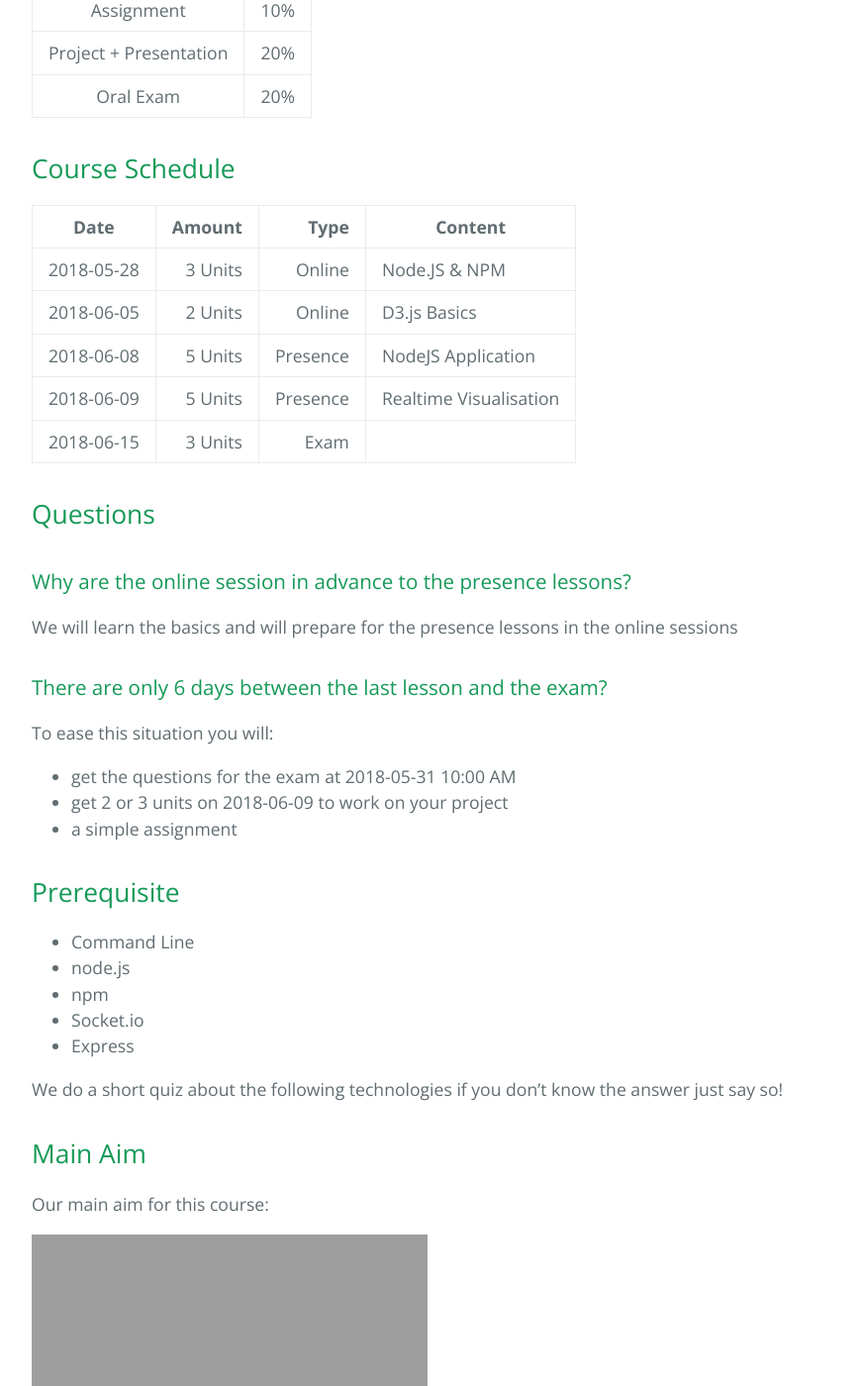
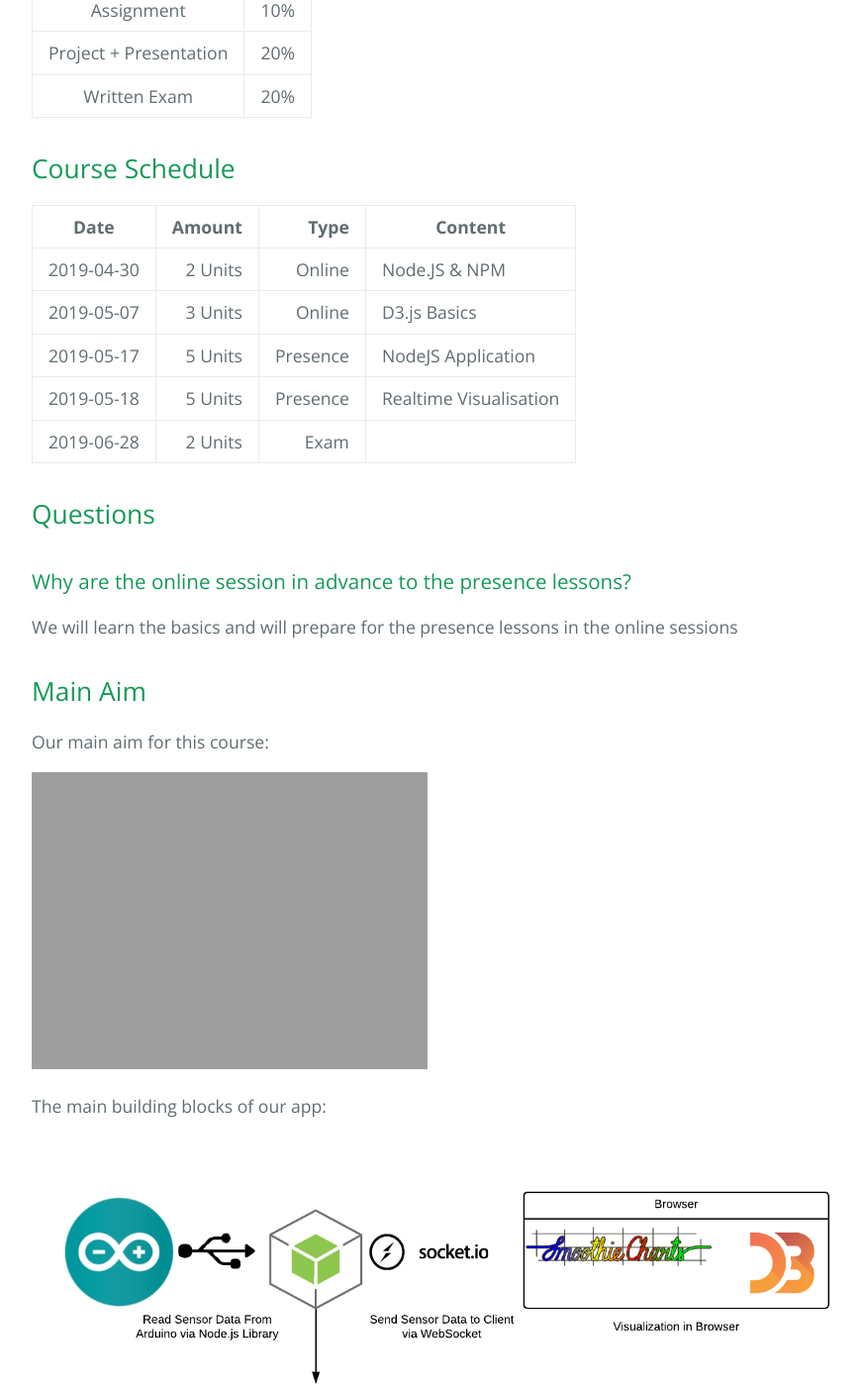
Before and after one commit to chrisgradl/FSDT3, a Jekyll site: the page built from _posts/2018-04-28-organisation.markdown, in a window 1280 px wide and 1400 px high, scrolled down 924 px. Shown: the whole window at 99% size, without its empty margins (192-1062 px from the left). Built offline with Jekyll 4.4.1, drawn with Linux system fonts in a browser that asks for light colours; some of the changed text lies outside the part shown.

Commit message:
updated Dates to match course

```diff
--- a/_config.yml
+++ b/_config.yml
@@ -3,7 +3,7 @@ title:        ASEN Part 2
 tagline:      Angewandte Sensorik und Elektronik
 baseurl:      "/fsdt3"
 paginate:     1
-future:       true
+future:       false
 
 # About/contact
 author:
--- a/_posts/2017-05-23-einheit1.markdown
+++ b/_posts/2017-05-23-einheit1.markdown
@@ -1,7 +1,7 @@
 ---
 layout: default
 title: Online Session 1
-date: 2018-05-28 09:00:00
+date: 2019-04-28 09:00:00
 categories: 'main'
 ---
 
--- a/_posts/2017-05-24-einheit2.markdown
+++ b/_posts/2017-05-24-einheit2.markdown
@@ -1,7 +1,7 @@
 ---
 layout: default
 title: Online Session 2
-date: 2018-06-5 00:00:00
+date: 2019-06-5 00:00:00
 categories: 'main'
 ---
 
--- a/_posts/2017-04-28-organisation.markdown
+++ b/_posts/2018-04-28-organisation.markdown
@@ -1,7 +1,7 @@
 ---
 layout: default
 title:  "Course Outline"
-date:   2018-05-28 08:00:00
+date:   2019-04-28 08:00:00
 categories: main
 ---
 
@@ -24,41 +24,23 @@ The grade consists of:
 |:---------------------------:| -------:|
 | Assignment                    |   10%   |
 | Project + Presentation                     |   20%   |
-| Oral Exam         |   20%   |
+| Written Exam         |   20%   |
 
 
 ## Course Schedule
 
 |Date         | Amount  |Type   |Content
 |:-----------:| -------:|-------:|
-|2018-05-28   | 3 Units |Online  |Node.JS & NPM
-|2018-06-05   | 2 Units |Online  | D3.js Basics
-|2018-06-08   | 5 Units |Presence| NodeJS Application
-|2018-06-09   | 5 Units |Presence| Realtime Visualisation
-|2018-06-15   |3 Units   | Exam  |
+|2019-04-30   | 2 Units |Online  |Node.JS & NPM
+|2019-05-07   | 3 Units |Online  | D3.js Basics
+|2019-05-17   | 5 Units |Presence| NodeJS Application
+|2019-05-18   | 5 Units |Presence| Realtime Visualisation
+|2019-06-28   | 2 Units  | Exam  |
 
 ## Questions
 
 ### Why are the online session in advance to the presence lessons?
 We will learn the basics and will prepare for the presence lessons in the online sessions
-
-### There are only 6 days between the last lesson and the exam?
-To ease this situation you will:
-- get the questions for the exam at 2018-05-31 10:00 AM
-- get 2 or 3 units on 2018-06-09 to work on your project
-- a simple assignment
-
-
-
-## Prerequisite
-- Command Line
-- node.js
-- npm
-- Socket.io
-- Express
-
-We do a short quiz about the following technologies if you don't know the answer just say so!
-
 
 ## Main Aim
 
@@ -68,11 +50,3 @@ Our main aim for this course:
 
 The main building blocks of our app:
 ![FSDT3 Architecture]({{ site.url }}/fsdt3/img/fsdt3_architecture.png)
-
-### How to get Data from the Arduino to our Node Appliction and then to our website?
-
-We will use a 3rd party module called serialport to read the sensor data out from the Arduino.
-
-### How to display the data on a website?
-
-We will use the socket.io module to send the sensor values to a html frontend
```
